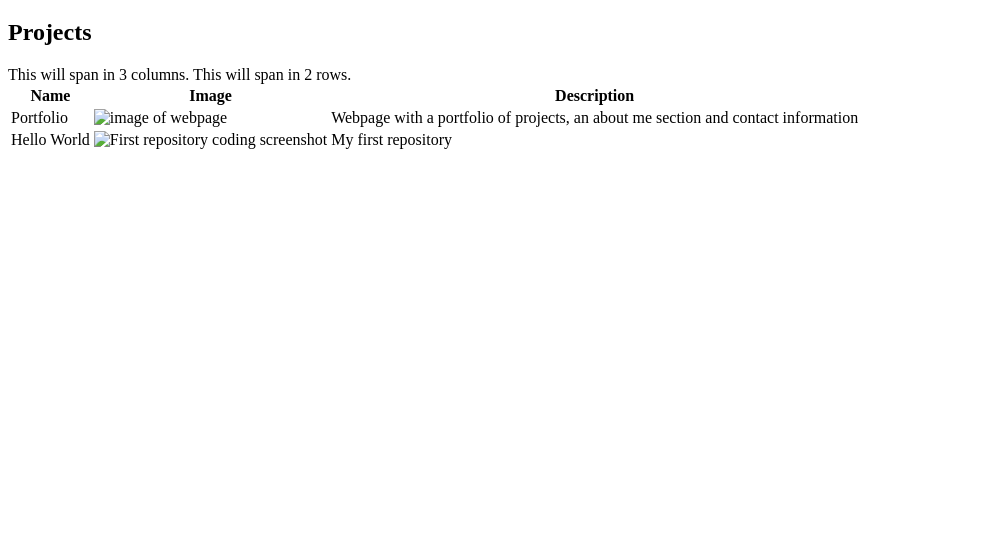
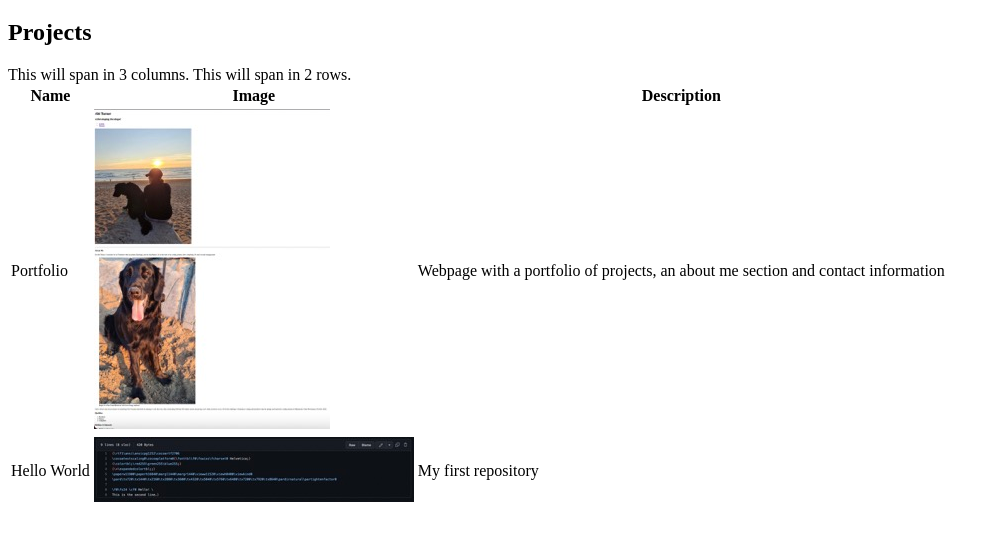
Before and after one commit to Abi-Turner/portfolio, a plain HTML site: page pages/projects.html in a window 1280 px wide. Shown: the part 61-602 px from the top of the page, without its empty margins (0-1000 px from the left). Drawn offline with Linux system fonts and the light colour scheme.

Commit message:
Corrected image file path for project table

```diff
--- a/pages/projects.html
+++ b/pages/projects.html
@@ -20,13 +20,13 @@
     </tr>
     <tr>
       <td>Portfolio</td>
-      <td><img src="images/Webpage Small.jpeg" alt="image of webpage"></td>
+      <td><img src="../images/Webpage Small.jpeg" alt="image of webpage"></td>
       <td>Webpage with a portfolio of projects,
         an about me section and contact information</td>
     </tr>
     <tr>
       <td>Hello World</td>
-      <td><img src="images/HelloWorldRepo Small.jpeg" alt="First repository coding screenshot"></td>
+      <td><img src="../images/HelloWorldRepo Small.jpeg" alt="First repository coding screenshot"></td>
       <td>My first repository</td>
     </tr>
   </table>
```
